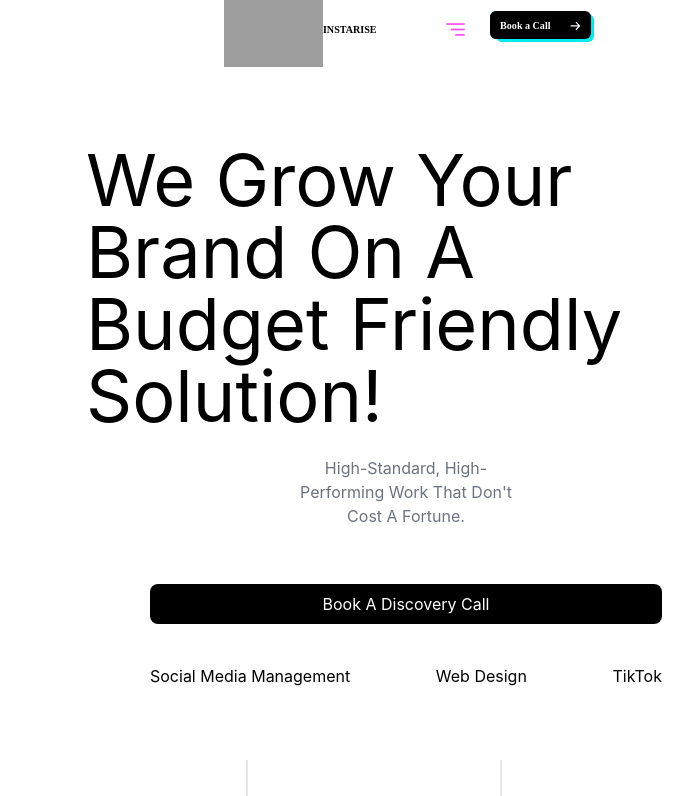
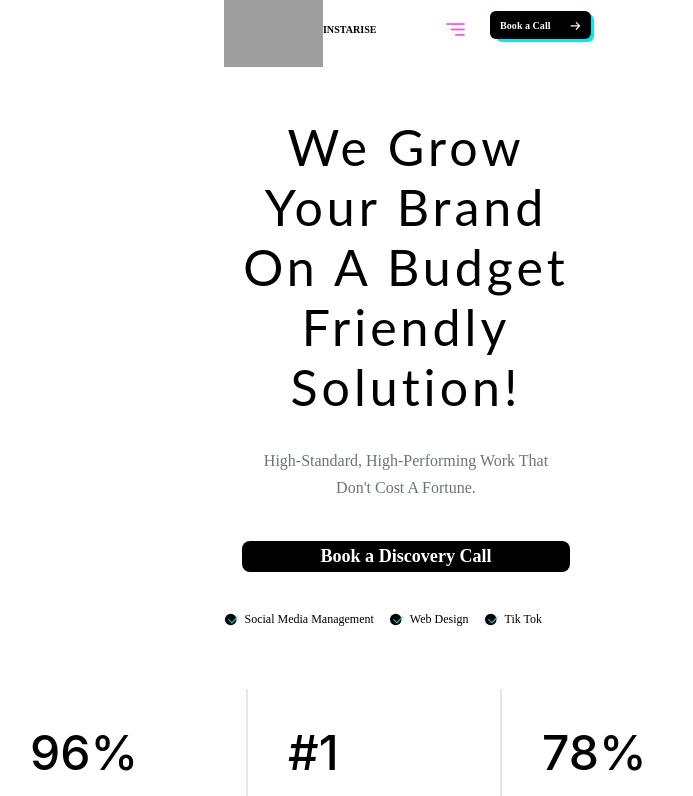
Before and after one commit to sharjeelbigosoft/Instarise, a React (Create React App) app: page / in a window 1280 px wide. Shown: the top 796 px of the page, without its empty margins (234-927 px from the left). Built offline with nearby package versions, Linux system fonts and the light colour scheme; grey boxes are pictures that could not be loaded.

Commit message:
Services component merged into Slogan component and made resposive according to the given figma design of small devices. App.js is also rearranged

```diff
--- a/src/App.js
+++ b/src/App.js
@@ -15,7 +15,6 @@ function App() {
     <>
       <Header/>
       <Slogan/>
-      <Services/>
       <Performance/>
       <Action/>
       <Instagram/>
--- a/src/components/Slogan.tsx
+++ b/src/components/Slogan.tsx
@@ -3,10 +3,60 @@ import React from 'react'
 export default function Slogan() {
   return (
     <>
-      <div className='flex justify-center mt-36'>
-        <div className='grid lg:w-1/2 justify-center'>
-          <h1 className='max-lg:text-center capitalize text-7xl font-normal'>we grow your brand on a budget friendly solution!</h1>
-          <p className='capitalize text-md text-gray-500 my-6 w-1/3 text-center justify-self-center'>high-standard, high-performing work that don't cost a fortune.</p>
+    {/* fram 51 */}
+      <div className='grid justify-items-center mt-[7.31rem] w-full'>
+        {/* frame 46 */}
+        <div className='flex flex-col w-[20.56rem] justify-center'>
+          {/* frame 45 */}
+          <div className='grid justify-items-center'>
+            <h1 className='text-center font-[lato] font-[400] tracking-[4px] w-[20.44rem] capitalize text-[3.13rem] leading-[60px]'>we grow your brand on a budget friendly solution!</h1>
+            <p className='mt-[30px] mb-[10px] font-[poppins] font-[400] capitalize text-[1rem] w-[18.69rem] h-[3.38] text-gray-500 text-center leading-[27px]'>high-standard, high-performing work that don't cost a fortune.</p>
+          </div>
+          {/* Buttons */}
+          <button className='font-[poppins] mt-[30px] font-[600] text-[1.13rem] leading-[0.81rem] bg-black rounded-[0.5rem] p-[0.56rem] text-white'>Book a Discovery Call</button>
+        </div>
+
+        {/* Offerings */}
+        <div className='w-[22.81rem] h-[1.31rem] mt-[2.5rem] mb-[3.5rem]'>
+          <div className='flex leading-[0.94rem] gap-[15px]'>
+            {/* Social Media */}
+            <div className='gap-[8px] flex'>
+              <div className='relative self-center'>
+                <svg width="13" height="13" viewBox="0 0 13 13" fill="none" xmlns="http://www.w3.org/2000/svg">
+                  <circle cx="6.72504" cy="6.49982" r="5.76935" fill="black"/>
+                </svg>
+                <svg className='absolute top-[3px] left-[4px]' width="10" height="8" viewBox="0 0 10 8" fill="none" xmlns="http://www.w3.org/2000/svg">
+                  <path d="M0.80188 3.49992L3.82392 6.7967L9.31855 1.02734" stroke="#00EBEE" stroke-width="1.09892" stroke-linecap="round"/>
+                </svg>
+              </div>
+              <p className='font-[poppins] font-[400] text-[0.75rem] left-[21px]'>Social Media Management</p>
+            </div>
+            {/* Web design */}
+            <div className='gap-[8px] flex'>
+              <div className='relative self-center'>
+                <svg width="13" height="13" viewBox="0 0 13 13" fill="none" xmlns="http://www.w3.org/2000/svg">
+                  <circle cx="6.72504" cy="6.49982" r="5.76935" fill="black"/>
+                </svg>
+                <svg className='absolute top-[3px] left-[4px]' width="10" height="8" viewBox="0 0 10 8" fill="none" xmlns="http://www.w3.org/2000/svg">
+                  <path d="M0.80188 3.49992L3.82392 6.7967L9.31855 1.02734" stroke="#00EBEE" stroke-width="1.09892" stroke-linecap="round"/>
+                </svg>
+              </div>
+              <p className='font-[poppins] font-[400] text-[0.75rem] left-[21px]'>Web Design</p>
+            </div>
+            {/* Tiktok */}
+            <div className='gap-[8px] flex'>
+              <div className='relative self-center'>
+                <svg width="13" height="13" viewBox="0 0 13 13" fill="none" xmlns="http://www.w3.org/2000/svg">
+                  <circle cx="6.72504" cy="6.49982" r="5.76935" fill="black"/>
+                </svg>
+                <svg className='absolute top-[3px] left-[4px]' width="10" height="8" viewBox="0 0 10 8" fill="none" xmlns="http://www.w3.org/2000/svg">
+                  <path d="M0.80188 3.49992L3.82392 6.7967L9.31855 1.02734" stroke="#00EBEE" stroke-width="1.09892" stroke-linecap="round"/>
+                </svg>
+              </div>
+              <p className='font-[poppins] font-[400] text-[0.75rem] left-[21px]'>Tik Tok</p>
+            </div>
+          </div>
+
         </div>
       </div>
     </>
```
